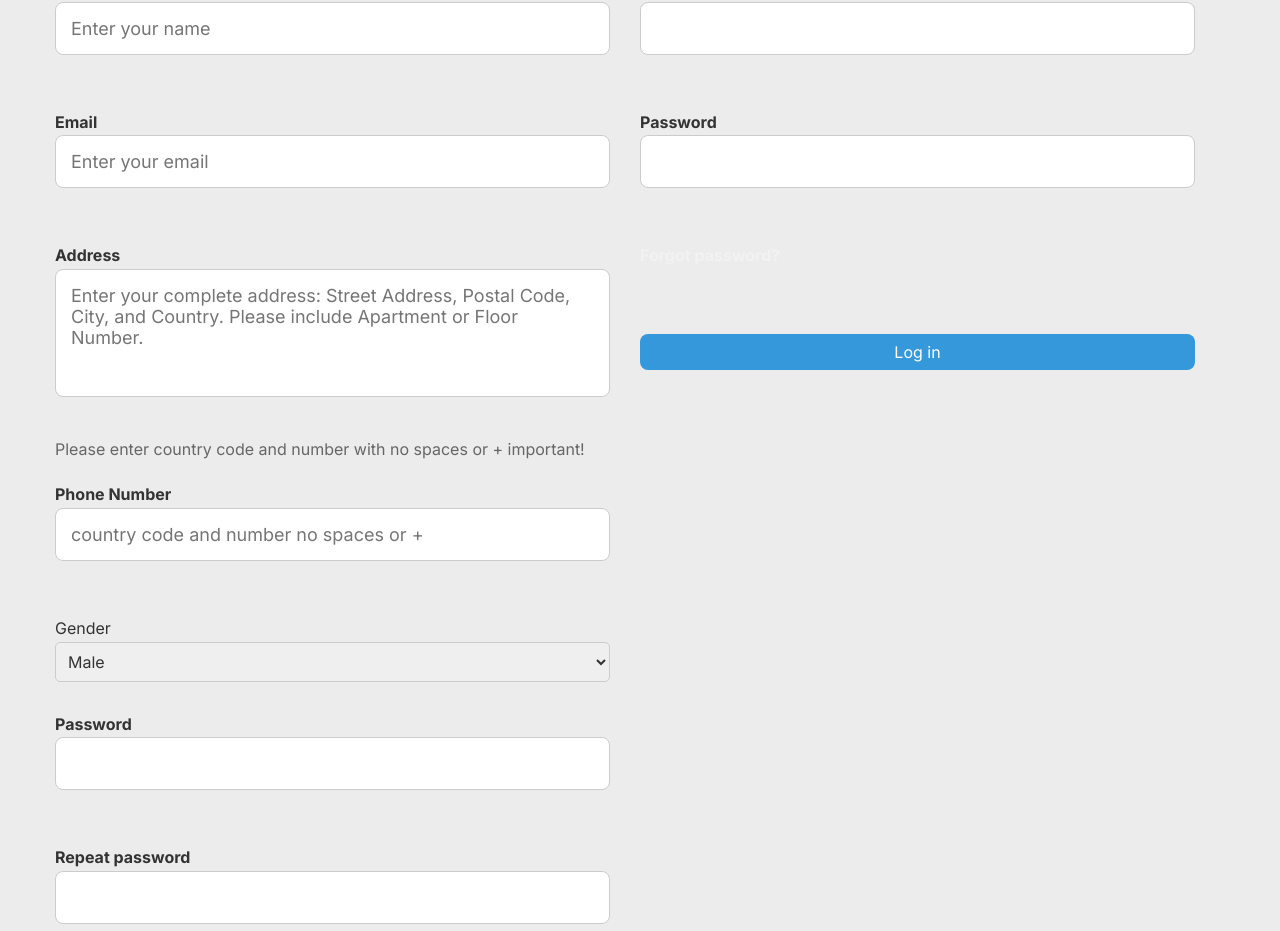
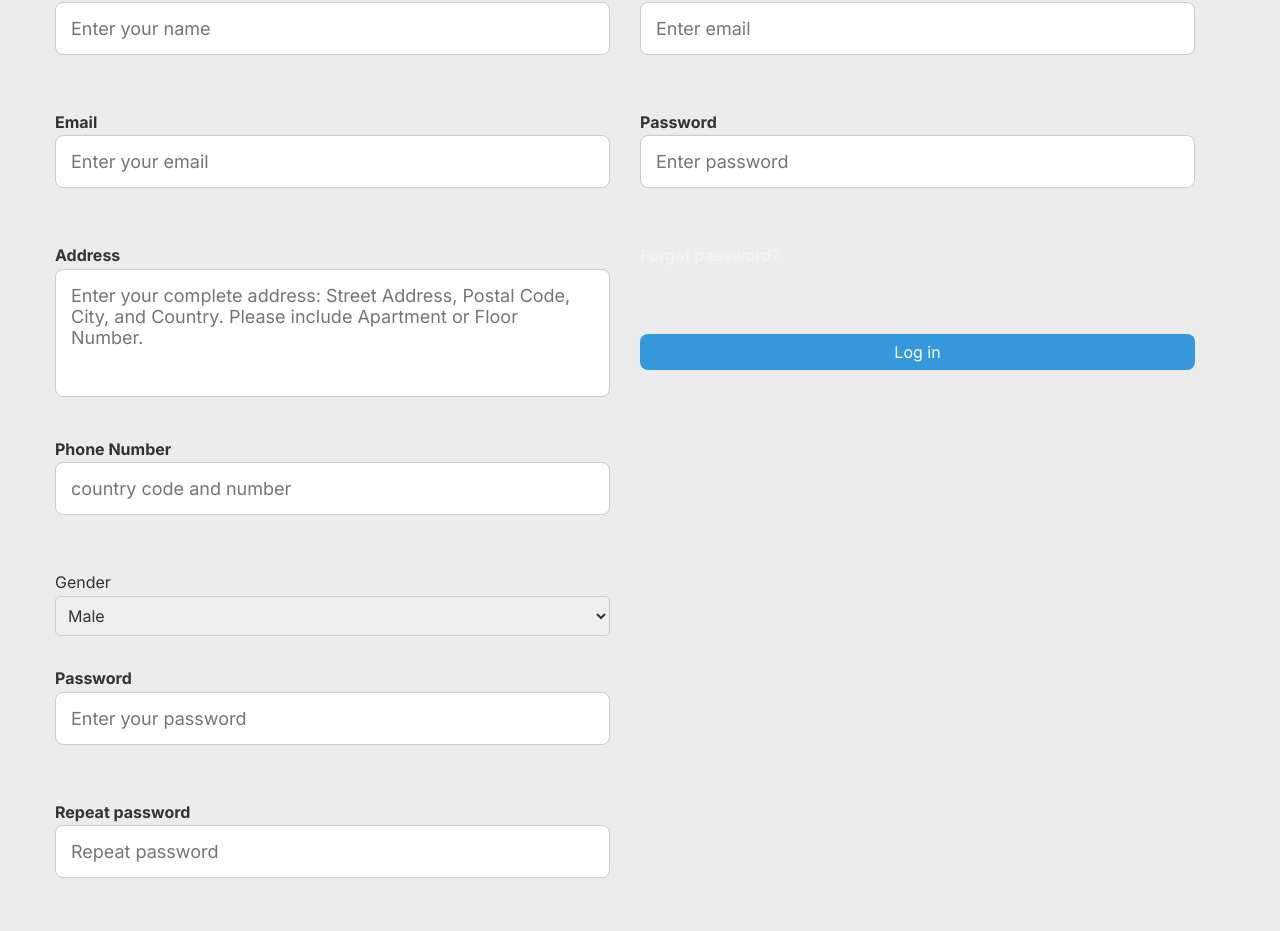
Before and after one commit to vikash123765/candleFrontEndReact, a React (Vite) app: page /login in a window 1280 px wide. Shown: the part 271-1202 px from the top of the page. Built offline with nearby package versions, Linux system fonts and the light colour scheme.

Commit message:
added placeholder for lofin sections and guestcheckout form removed som unsesray lines

```diff
--- a/src/components/GuestCheckoutForm.jsx
+++ b/src/components/GuestCheckoutForm.jsx
@@ -134,6 +134,7 @@ const handleValidate = () => {
           label="Shipping address"
           name="shippingAddress"
           type="textarea"
+          placeholder="Enter your complete address: Street Address, Postal Code, City, and Country. Please include Apartment or Floor Number."
           onChange={(value) => handleInputChange('shippingAddress', value)}
           value={formData.shippingAddress}
           error={formErrors.shippingAddress} // Pass error message as a prop
--- a/src/routes/Login.jsx
+++ b/src/routes/Login.jsx
@@ -133,8 +133,7 @@ return (
                 placeholder="Enter your complete address: Street Address, Postal Code, City, and Country. Please include Apartment or Floor Number."
                   type="textarea"
                   style={{ width: '100%', height: '8rem', boxSizing: 'border-box', resize: 'none' }}/>
-                <p>Please enter country code and number with no spaces or + important!</p>
-                <FormField name="phoneNumber" label="Phone Number"  placeholder="country code and number no spaces or +"/>
+                <FormField name="phoneNumber" label="Phone Number"  placeholder="country code and number"/>
 
                 <div className="custom-form-field">
                     <div>Gender</div>
@@ -143,8 +142,8 @@ return (
                         <option value="FEMALE">Female</option>
                     </select>
                 </div>
-                <FormField name="userPassword" label="Password" type="password" />
-                <FormField name="password2" label="Repeat password" type="password" />
+                <FormField name="userPassword" label="Password" type="password" placeholder="Enter your password" />
+                <FormField name="password2" label="Repeat password" type="password" placeholder="Repeat password" />
                 <button type="submit">Sign up</button>
                 {signupError && <span className="custom-error">{signupError}</span>}
             </form>
@@ -153,8 +152,8 @@ return (
         </div>    <div className="custom-login-form-container">
             <form className="custom-login-form" onSubmit={handleLogin}>
                 <h2>Log in</h2>
-                <FormField name="email" label="Email" />
-                <FormField name="password" label="Password" type="password" />
+                <FormField name="email" label="Email" placeholder="Enter email"/>
+                <FormField name="password" label="Password" type="password" placeholder="Enter password" />
                 <a href="/forgot">Forgot password?</a><br />
                 <button type="submit">Log in</button>
                 {error && <span className="custom-error">{error}</span>}
```
